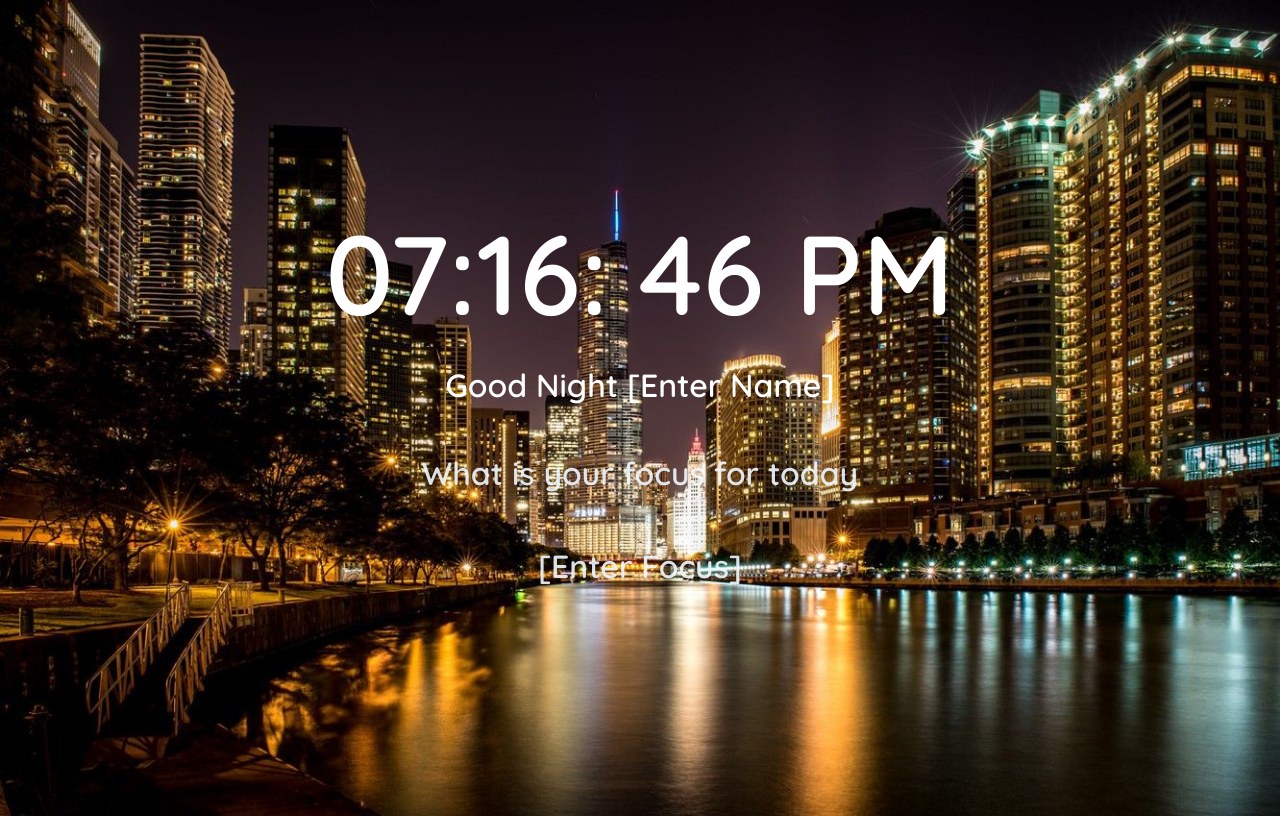
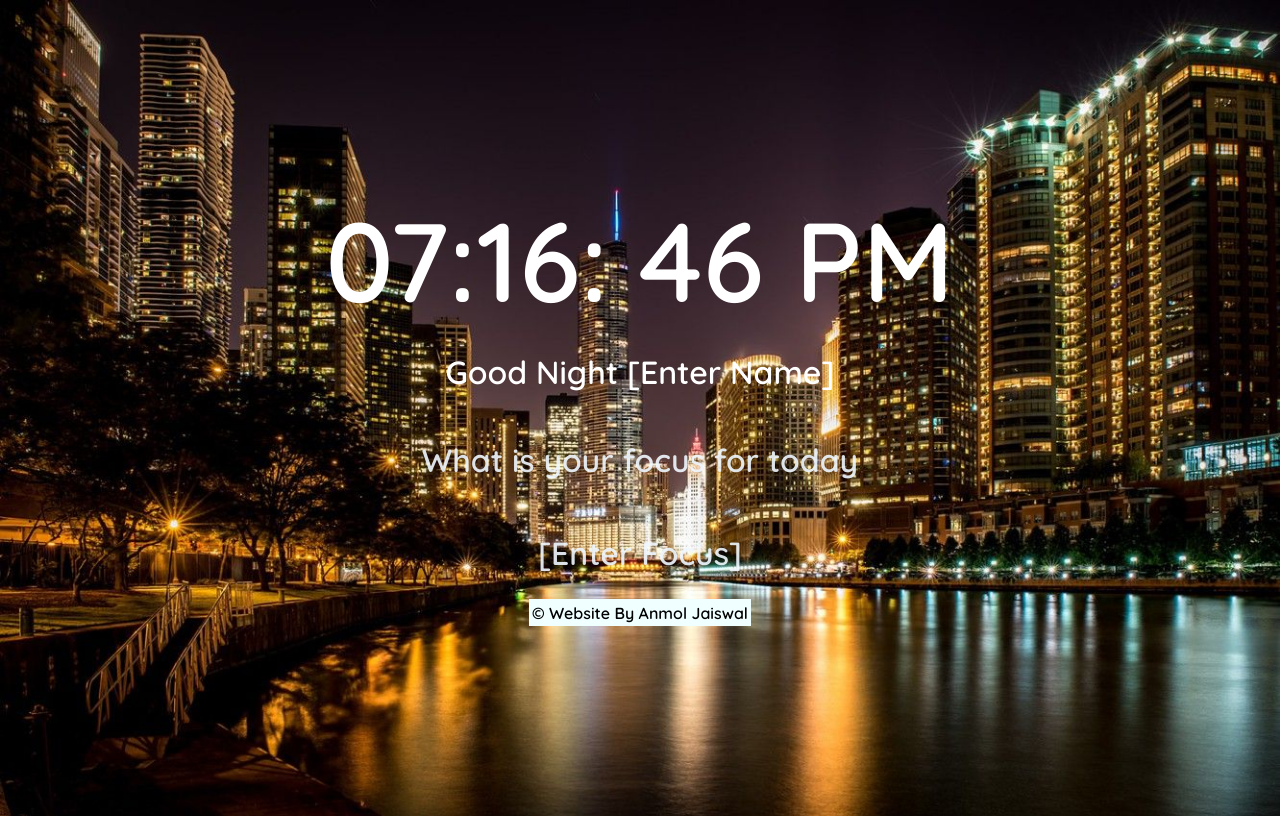
Before and after one commit to anmol224/Dynamic, a plain HTML site: page index.html in a window 1280 px wide. Drawn offline with Linux system fonts and the light colour scheme.

Commit message:
Update index.html

```diff
--- a/index.html
+++ b/index.html
@@ -16,6 +16,7 @@
     </h1>
     <h2>What is your focus for today</h2>
     <h2 id="focus" contenteditable="true" >Make cool videos</h2>
+    <footer>&#169 Website By Anmol Jaiswal</footer>
     <script src="js/main.js"></script>
 
 </body>
```
